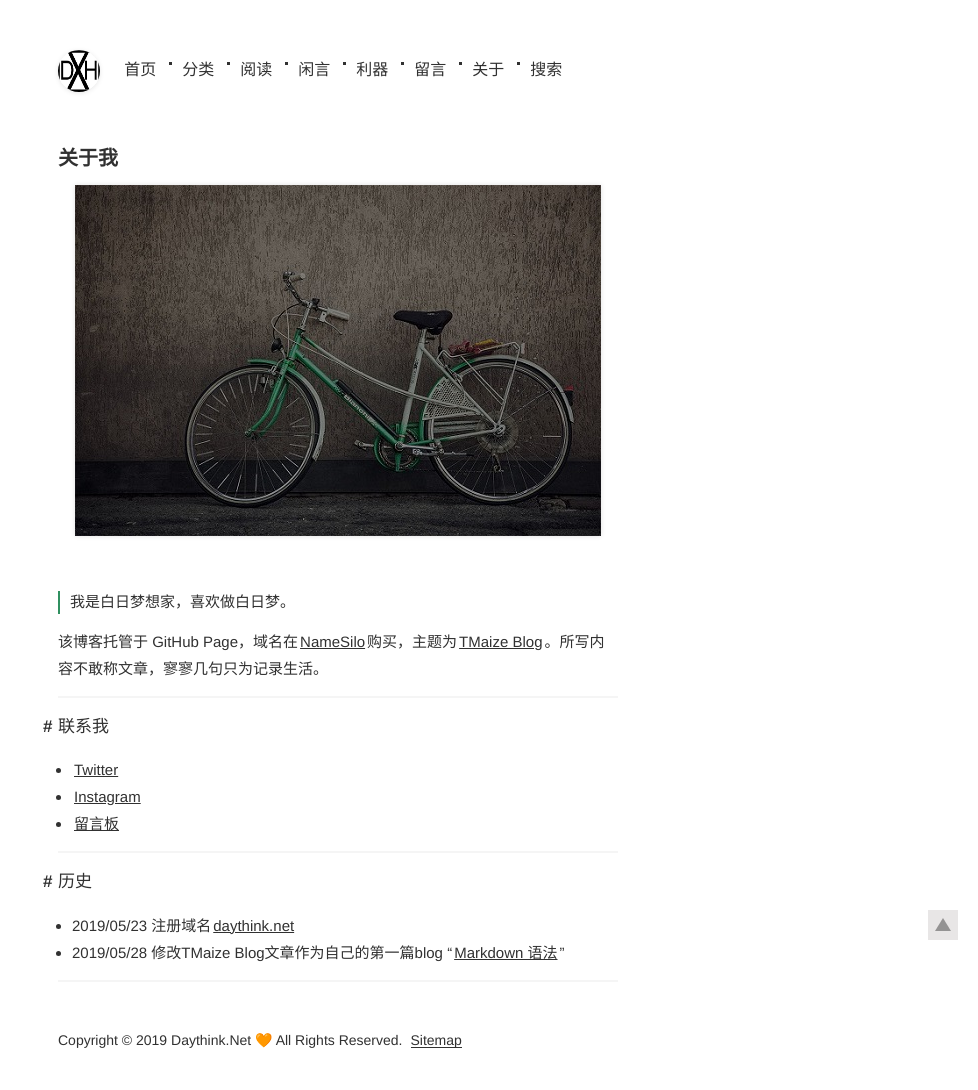
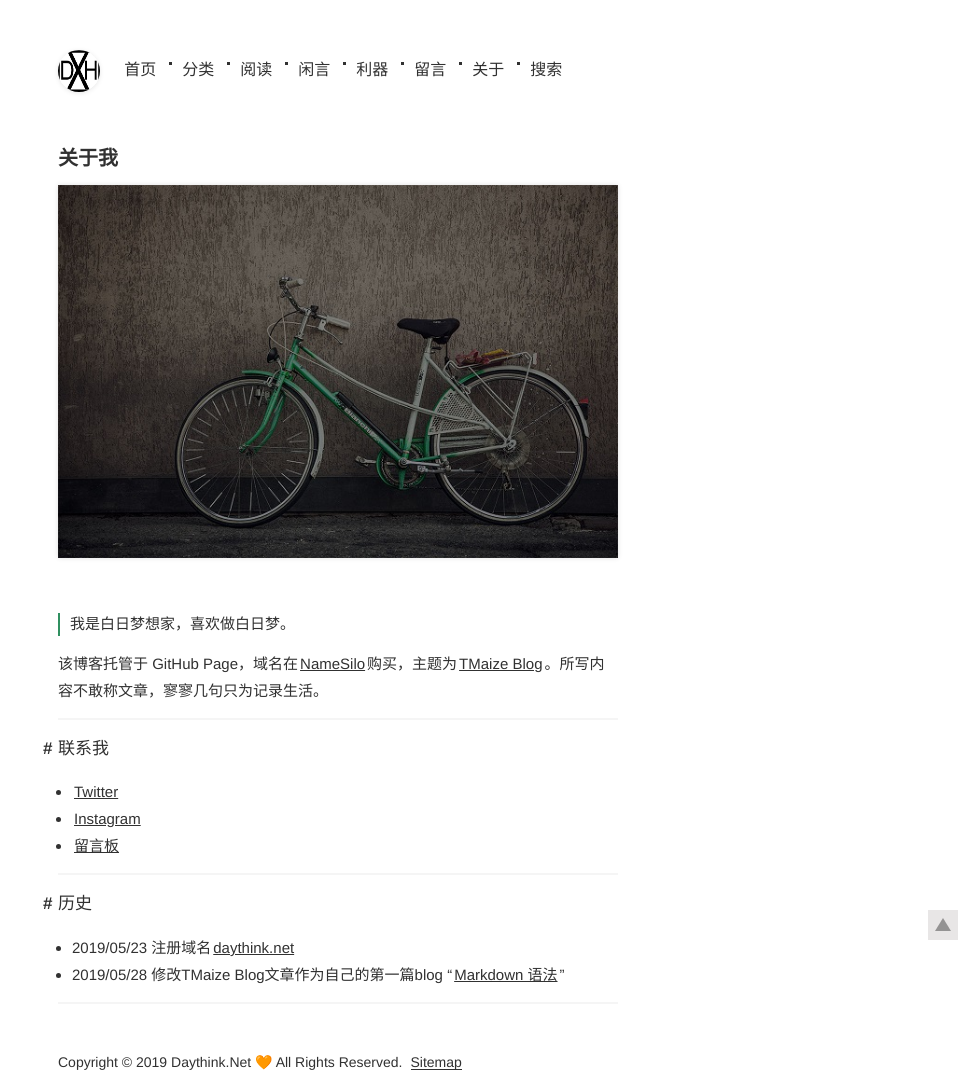
Before and after one commit to Devinteng/blog3, a Jekyll site: the page built from pages/关于.md, in a window 1280 px wide. Shown: the whole page, without its empty margins (302-1280 px from the left). Built offline with Jekyll 4.4.1, drawn with Linux system fonts in a browser that asks for light colours; before the commit the page ends 1068 px from its top, so only the background shows below that.

Commit message:
Update 关于.md

```diff
--- a/pages/关于.md
+++ b/pages/关于.md
@@ -4,7 +4,7 @@ isPage: true
 title: 关于我
 ---
 
-![自行车](image/bike.jpg)
+![自行车](/img/bike.jpg)
 <br/>
 > 我是白日梦想家，喜欢做白日梦。
 
```
